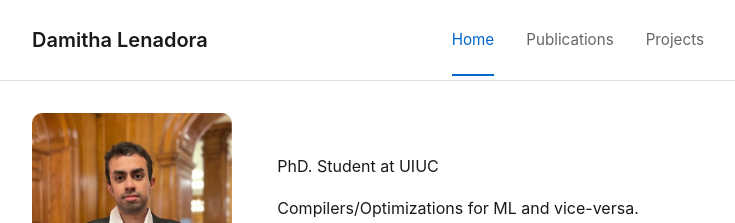
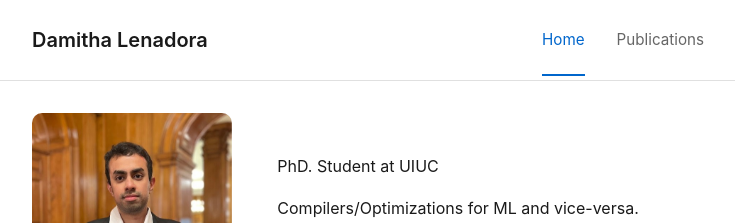
Before and after one commit to Sandeepa1995/sandeepa1995.github.io, a Jekyll site: the page built from index.md, in a window 1280 px wide. Shown: the top 223 px of the page, without its empty margins (272-1007 px from the left). Built offline with Jekyll 4.4.1, drawn with Linux system fonts in a browser that asks for light colours; our own code applies the rules of GitHub Pages for plain Markdown files.

Commit message:
remove projects tab

```diff
--- a/_layouts/default.html
+++ b/_layouts/default.html
@@ -15,7 +15,7 @@
       <ul class="nav-links">
         <li><a href="{{ '/' | relative_url }}" {% if page.url == '/' %}class="active"{% endif %}>Home</a></li>
         <li><a href="{{ '/publications/' | relative_url }}" {% if page.url contains '/publications' %}class="active"{% endif %}>Publications</a></li>
-        <li><a href="{{ '/projects/' | relative_url }}" {% if page.url contains '/projects' %}class="active"{% endif %}>Projects</a></li>
+        <!-- <li><a href="{{ '/projects/' | relative_url }}" {% if page.url contains '/projects' %}class="active"{% endif %}>Projects</a></li> -->
       </ul>
     </div>
   </nav>
```
